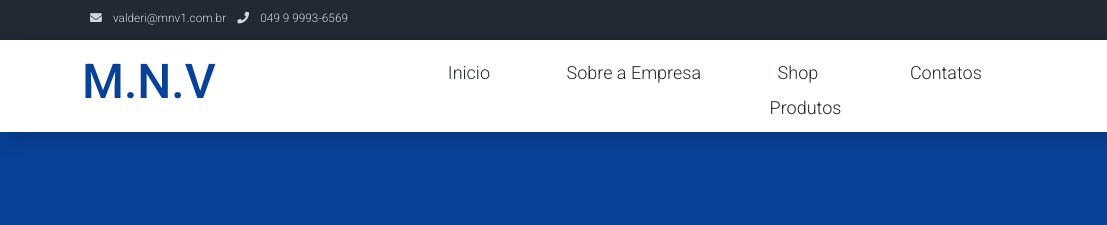
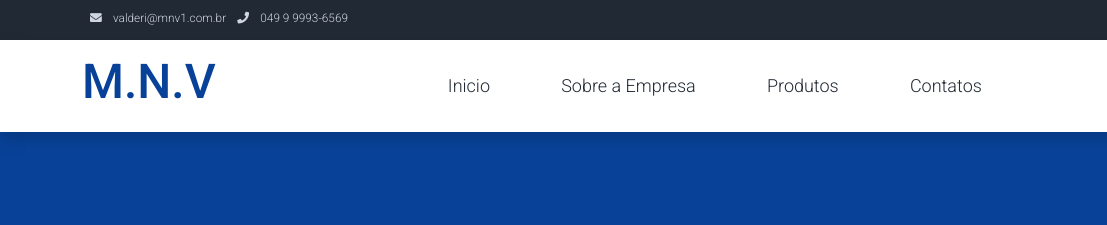
Before and after one commit to JeffersonDallalibera/MNVComercio, a plain HTML site: page about.html in a window 1280 px wide. Shown: the top 225 px of the page, 0-1107 px from the left. Drawn offline with Linux system fonts and the light colour scheme.

Commit message:
Update about.html

```diff
--- a/about.html
+++ b/about.html
@@ -82,7 +82,7 @@ https://templatemo.com/tm-559-zay-shop
                         </li>
                         <li class="nav-item">
                             <!-- Ajustar para shop.html o href -->
-                            <a class="nav-link" href="shop.html">Shop</a>Produtos</a>
+                            <a class="nav-link" href="shop.html">Produtos</a>
                         </li>
                         <li class="nav-item">
                             <!-- Ajustar para contact.html o href -->
```
